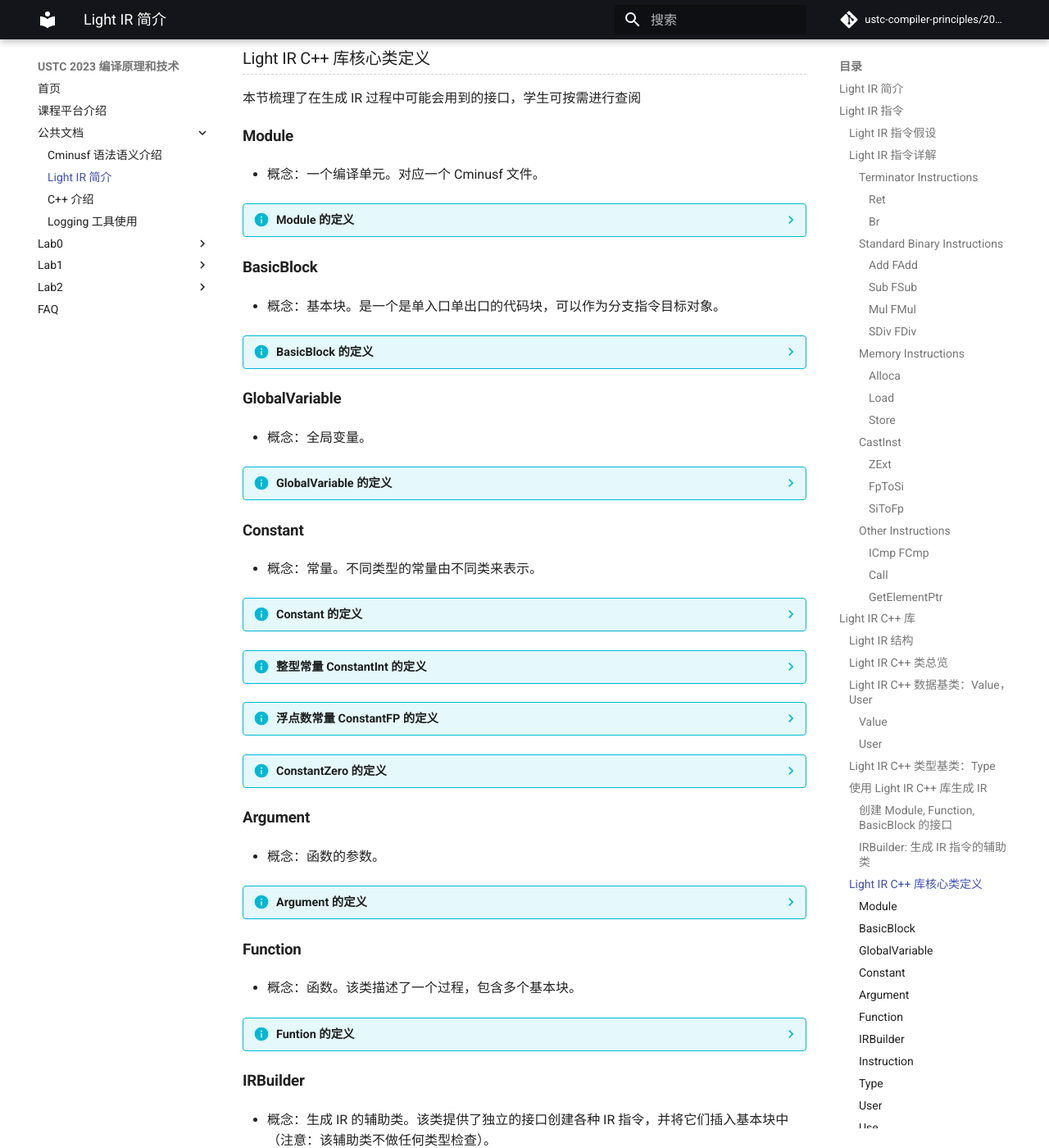
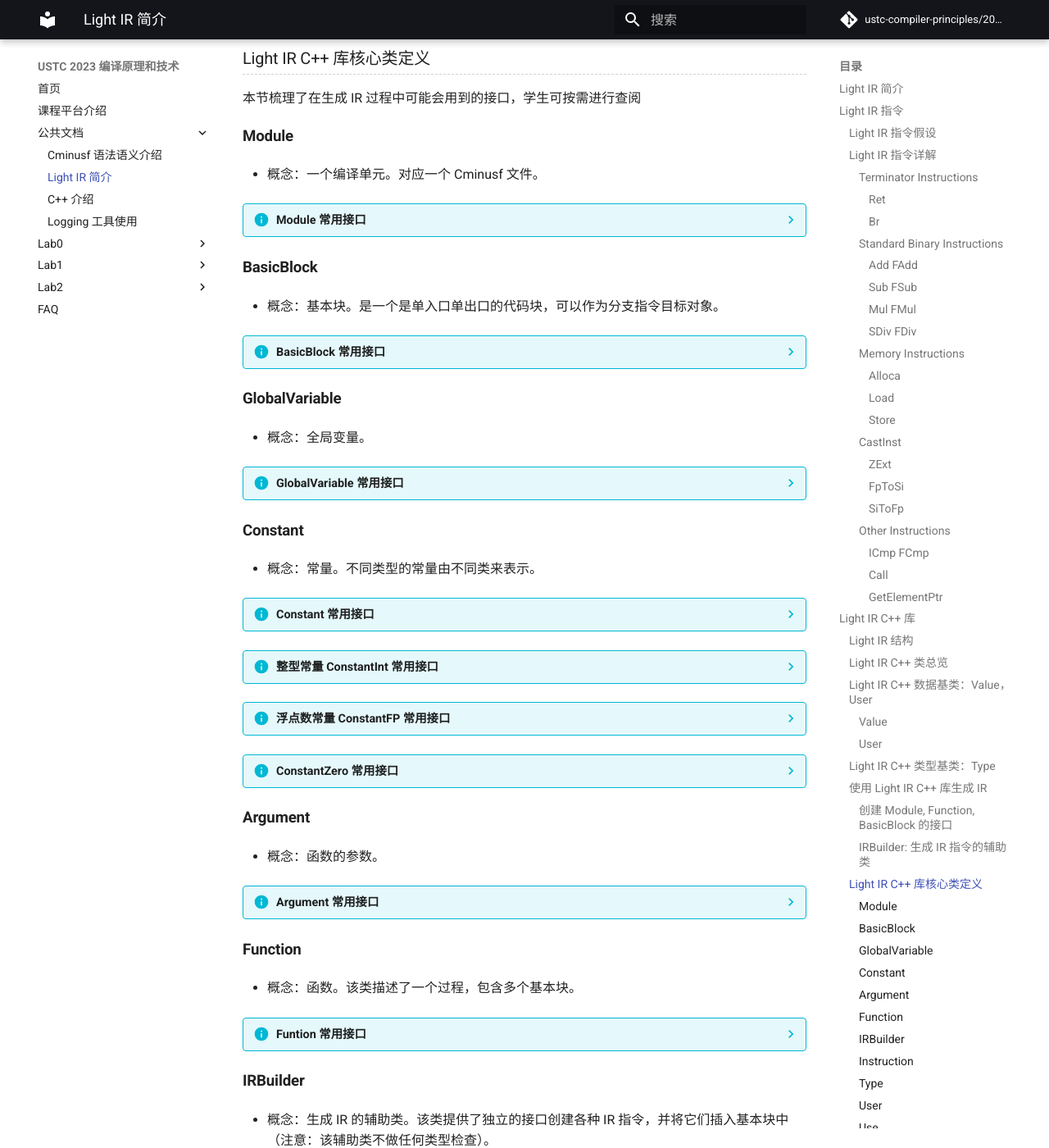
Before and after one commit to ustc-compiler-principles/2023, an MkDocs documentation site: the page built from docs/common/LightIR.md, in a window 1280 px wide and 1400 px high, scrolled down 11647 px. Shown: the whole window at 82% size. Built offline with MkDocs 1.6.1 and Material for MkDocs 9.7.7, drawn with Linux system fonts in a browser that asks for light colours; comment, search, counter and statistics services are not loaded; some of the changed text lies outside the part shown.

Commit message:
fix typo

````diff
--- a/docs/common/LightIR.md
+++ b/docs/common/LightIR.md
@@ -220,7 +220,7 @@ Light IR C++ 库依据 LLVM 设计，用于生成 IR。在介绍其核心类之
 
 - 最上层的是 module，对应一个 Cminusf 源文件。包含全局变量 global_variable 和函数 function。
 - function 由头部和函数体组成。function 的头部包括返回值类型、函数名和参数表。函数体可以由一个或多个 basicblock 构成。
-- basicBlock 是指程序顺序执行的语句序列，只有一个入口和一个出口。basicblock 由若干指令 instruction 构成。
+- basicblock 是指程序顺序执行的语句序列，只有一个入口和一个出口。basicblock 由若干指令 instruction 构成。
 - 注意一个 basicblock 中的**只能有一条终止指令**（Ret/Br）。
 
 !!! notes
@@ -368,7 +368,7 @@ builder->create_ret(xLoad);
 
 - 概念：一个编译单元。对应一个 Cminusf 文件。
 
-??? info "Module 的定义"
+??? info "Module 常用接口"
 
     ```cpp
     class Module
@@ -396,7 +396,7 @@ builder->create_ret(xLoad);
 
 - 概念：基本块。是一个是单入口单出口的代码块，可以作为分支指令目标对象。
 
-??? info "BasicBlock 的定义"
+??? info "BasicBlock 常用接口"
 
     ```cpp
     class BasicBlock : public Value {
@@ -445,7 +445,7 @@ builder->create_ret(xLoad);
 
 - 概念：全局变量。
 
-??? info "GlobalVariable 的定义"
+??? info "GlobalVariable 常用接口"
 
     ```cpp
     class GlobalVariable : public User {
@@ -460,7 +460,7 @@ builder->create_ret(xLoad);
 
 - 概念：常量。不同类型的常量由不同类来表示。
 
-??? info "Constant 的定义"
+??? info "Constant 常用接口"
 
     ```cpp
     class Constant : public User {
@@ -469,7 +469,7 @@ builder->create_ret(xLoad);
     };
     ```
 
-??? info "整型常量 ConstantInt 的定义"
+??? info "整型常量 ConstantInt 常用接口"
 
     ```cpp
     class ConstantInt : public Constant {
@@ -485,7 +485,7 @@ builder->create_ret(xLoad);
     };
     ```
 
-??? info "浮点数常量 ConstantFP 的定义"
+??? info "浮点数常量 ConstantFP 常用接口"
 
     ```cpp
     class ConstantFP : public Constant {
@@ -497,7 +497,7 @@ builder->create_ret(xLoad);
     };
     ```
 
-??? info "ConstantZero 的定义"
+??? info "ConstantZero 常用接口"
 
     ```cpp
     // 用于全局变量初始化的零常量
@@ -512,7 +512,7 @@ builder->create_ret(xLoad);
 
 - 概念：函数的参数。
 
-??? info "Argument 的定义"
+??? info "Argument 常用接口"
 
     ```cpp
     class Argument : public Value
@@ -529,7 +529,7 @@ builder->create_ret(xLoad);
 
 - 概念：函数。该类描述了一个过程，包含多个基本块。
 
-??? info "Funtion 的定义"
+??? info "Funtion 常用接口"
 
     ```cpp
     class Function : public Value {
@@ -563,7 +563,7 @@ builder->create_ret(xLoad);
 
 - 概念：生成 IR 的辅助类。该类提供了独立的接口创建各种 IR 指令，并将它们插入基本块中（注意：该辅助类不做任何类型检查）。
 
-??? info "IRBuilder 的定义"
+??? info "IRBuilder 常用接口"
 
     ```cpp
     class IRBuilder {
@@ -582,7 +582,7 @@ builder->create_ret(xLoad);
 
 - 概念：指令。该类是所有 LLVM 指令的基类。子类包含 IR 部分中的所有指令。
 
-??? info "Instruction 的定义"
+??? info "Instruction 常用接口"
 
     ```c++
     class Instruction : public User {
@@ -609,7 +609,7 @@ builder->create_ret(xLoad);
 - 概念：IR 的类型（包含 `VoidType`、`LabelType`、`FloatType`、`IntegerType`、`ArrayType`、`PointerType`）。module 中可以通过 API 获得基本类型，并创建自定义类型。
 - 子类介绍：其中 `ArrayType`、`PointerType` 可以嵌套得到自定义类型，而 `VoidType`、`IntegerType`，`FloatType` 可看做 IR 的基本类型，`LabelType` 是 `BasicBlcok` 的类型，可作为跳转指令的参数，`FunctionType` 表示函数类型。其中 `VoidType` 与 `LabelType` 没有对应的子类，通过 `Type` 中的 `tid_` 字段判别，而其他类型均有对应子类
 
-??? info "Type 的定义"
+??? info "Type 常用接口"
 
     ```c++
     class Type {
@@ -627,7 +627,7 @@ builder->create_ret(xLoad);
     };
     ```
 
-??? info "数组类型 ArrayType 的定义"
+??? info "数组类型 ArrayType 常用接口"
 
     ```c++
     class ArrayType : public Type {
@@ -643,7 +643,7 @@ builder->create_ret(xLoad);
     };
     ```
 
-??? info "指针类型 PointerType 的定义"
+??? info "指针类型 PointerType 常用接口"
 
     ```c++
     class PointerType : public Type {
@@ -655,7 +655,7 @@ builder->create_ret(xLoad);
     };
     ```
 
-??? info "函数类型 FunctionType 的定义"
+??? info "函数类型 FunctionType 常用接口"
 
     ```c++
     class FunctionType : public Type {
@@ -683,7 +683,7 @@ builder->create_ret(xLoad);
 
 - 概念：使用者。维护了 use-def 信息，表示该使用者用了哪些值。
 
-??? info "User 的定义"
+??? info "User 常用接口"
 
     ```cpp
     class User : public Value {
@@ -707,7 +707,7 @@ builder->create_ret(xLoad);
 
 - 概念：代表了值的使用情况。
 
-??? info "Use 的定义"
+??? info "Use 常用接口"
 
     ```cpp
     struct Use {
@@ -723,7 +723,7 @@ builder->create_ret(xLoad);
 
 - 概念：值。代表一个可能用于指令操作数的带类型数据，是最基础的类，维护了 def-use 信息，即该值被哪些使用者使用。
 
-??? info "Value 的定义"
+??? info "Value 常用接口"
 
     ```cpp
     class Value
````
